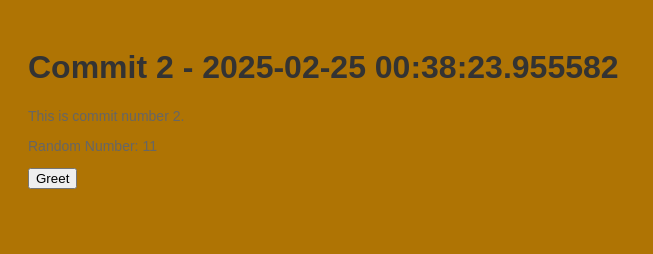
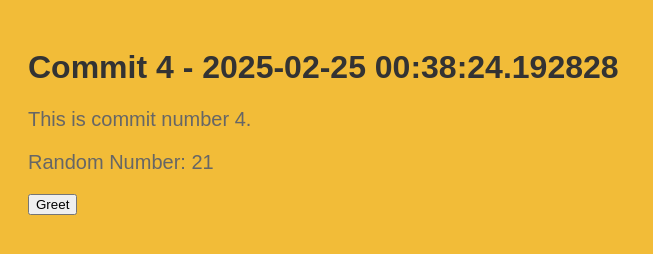
Before and after one commit to stiffs95/myrep-repo-20250225003813, a plain HTML site: page index.html in a window 1280 px wide. Shown: the whole page, without its empty margins (0-653 px from the left). Drawn offline with Linux system fonts and the light colour scheme.

Commit message:
📝 Commit 4 with HTML, CSS, and JS

```diff
--- a/index.html
+++ b/index.html
@@ -2,13 +2,13 @@
     <!DOCTYPE html>
     <html>
     <head>
-        <title>Commit 2 - 2025-02-25 00:38:23.955582</title>
+        <title>Commit 4 - 2025-02-25 00:38:24.192828</title>
         <link rel="stylesheet" href="style.css">
     </head>
     <body>
-        <h1>Commit 2 - 2025-02-25 00:38:23.955582</h1>
-        <p>This is commit number 2.</p>
-        <p>Random Number: 11</p>
+        <h1>Commit 4 - 2025-02-25 00:38:24.192828</h1>
+        <p>This is commit number 4.</p>
+        <p>Random Number: 21</p>
         <button onclick="greet()">Greet</button>
         <script src="script.js"></script>
     </body>
--- a/script.js
+++ b/script.js
@@ -2,4 +2,4 @@
     function greet() {
         alert('Hello from commit ' + commitNumber + '!');
     }
-    var commitNumber = 2;
+    var commitNumber = 4;
--- a/style.css
+++ b/style.css
@@ -1,7 +1,7 @@
 
     body {
         font-family: Arial, sans-serif;
-        background-color: #af7404;
+        background-color: #f2bc38;
         padding: 20px;
     }
     h1 {
@@ -9,5 +9,5 @@
     }
     p {
         color: #666;
-        font-size: 14px;
+        font-size: 20px;
     }
```
